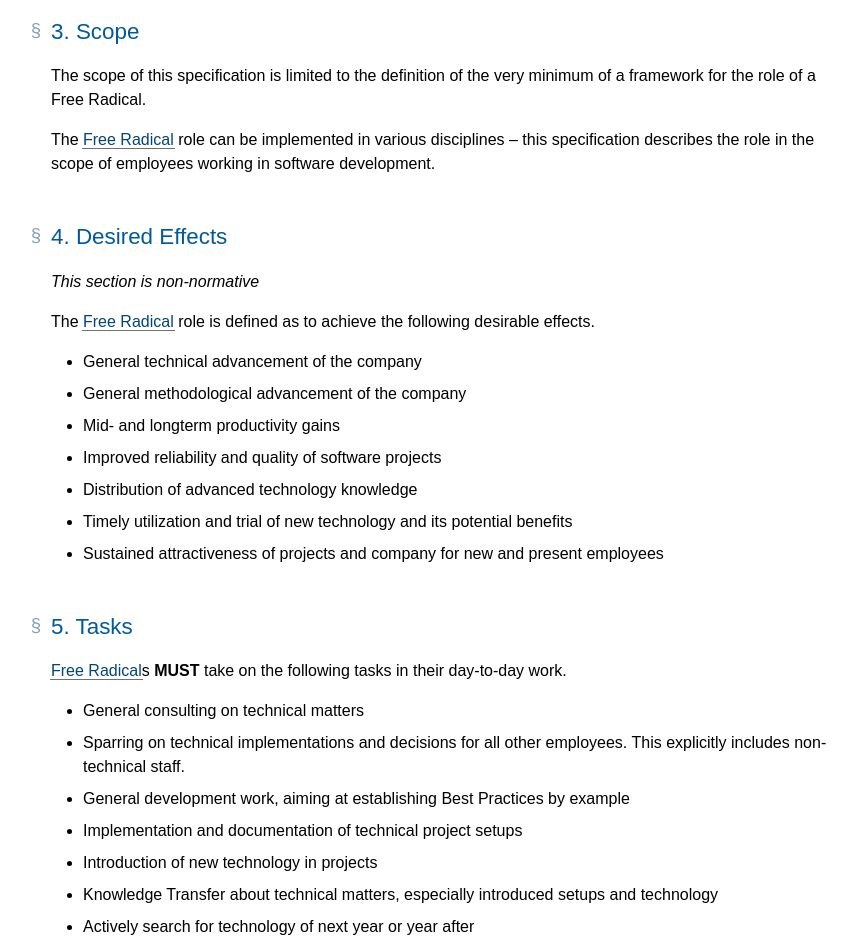
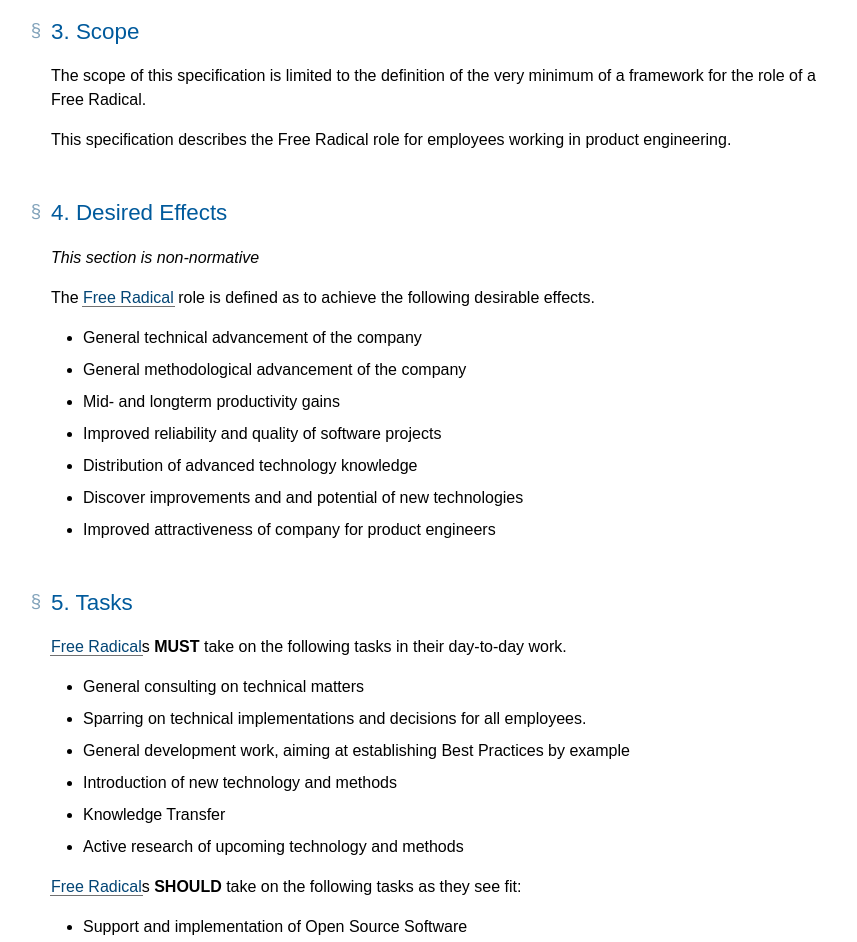
Before and after one commit to dipe/free-radical-specification, a website: page index.html in a window 1280 px wide. Shown: the part 1180-2122 px from the top of the page, without its empty margins (413-1270 px from the left). Drawn offline with Linux system fonts and the light colour scheme.

Commit message:
docs(spec): adapt according to offsite 10-2017

```diff
--- a/index.html
+++ b/index.html
@@ -1336,7 +1336,7 @@ Possible extra rowspan handling
   <div class="head">
    <p data-fill-with="logo"></p>
    <h1 class="p-name no-ref" id="title">Free Radical</h1>
-   <h2 class="no-num no-toc no-ref heading settled" id="subtitle"><span class="content">Editor’s Draft, <time class="dt-updated" datetime="2016-07-25">25 July 2016</time></span></h2>
+   <h2 class="no-num no-toc no-ref heading settled" id="subtitle"><span class="content">Editor’s Draft, <time class="dt-updated" datetime="2017-10-13">13 October 2017</time></span></h2>
    <div data-fill-with="spec-metadata">
     <dl>
      <dt>This version:
@@ -1402,7 +1402,7 @@ understanding the work of <a data-link-type="dfn" href="#free-radical" id="ref-f
 employees and employees striving to take on the role.</p>
    <p>List order do not infer any prioritization.</p>
    <h2 class="heading settled" data-level="2" id="m"><span class="secno">2. </span><span class="content">Terminology</span><a class="self-link" href="#m"></a></h2>
-   <p><dfn class="dfn-paneled" data-dfn-type="dfn" data-lt="Free Radical" data-noexport="" id="free-radical">Free Radical<span class="dfn-panel" data-deco=""><b><a href="#free-radical">#free-radical</a></b><b>Referenced in:</b><span><a href="#ref-for-free-radical-1">1. Introduction</a> <a href="#ref-for-free-radical-2">(2)</a></span><span><a href="#ref-for-free-radical-3">2. Terminology</a></span><span><a href="#ref-for-free-radical-4">3. Scope</a></span><span><a href="#ref-for-free-radical-5">4. Desired Effects</a></span><span><a href="#ref-for-free-radical-6">5. Tasks</a> <a href="#ref-for-free-radical-7">(2)</a></span><span><a href="#ref-for-free-radical-8">6. Requirements</a> <a href="#ref-for-free-radical-9">(2)</a></span><span><a href="#ref-for-free-radical-10">7. Frame conditions</a> <a href="#ref-for-free-radical-11">(2)</a> <a href="#ref-for-free-radical-12">(3)</a> <a href="#ref-for-free-radical-13">(4)</a> <a href="#ref-for-free-radical-14">(5)</a> <a href="#ref-for-free-radical-15">(6)</a></span><span><a href="#ref-for-free-radical-16">8. Supporting Measures</a> <a href="#ref-for-free-radical-17">(2)</a> <a href="#ref-for-free-radical-18">(3)</a> <a href="#ref-for-free-radical-19">(4)</a></span></span></dfn> defines a role employees working in software development
+   <p><dfn class="dfn-paneled" data-dfn-type="dfn" data-lt="Free Radical" data-noexport="" id="free-radical">Free Radical<span class="dfn-panel" data-deco=""><b><a href="#free-radical">#free-radical</a></b><b>Referenced in:</b><span><a href="#ref-for-free-radical-1">1. Introduction</a> <a href="#ref-for-free-radical-2">(2)</a></span><span><a href="#ref-for-free-radical-3">2. Terminology</a></span><span><a href="#ref-for-free-radical-4">4. Desired Effects</a></span><span><a href="#ref-for-free-radical-5">5. Tasks</a> <a href="#ref-for-free-radical-6">(2)</a></span><span><a href="#ref-for-free-radical-7">6. Requirements</a> <a href="#ref-for-free-radical-8">(2)</a></span><span><a href="#ref-for-free-radical-9">7. Frame conditions</a> <a href="#ref-for-free-radical-10">(2)</a> <a href="#ref-for-free-radical-11">(3)</a> <a href="#ref-for-free-radical-12">(4)</a> <a href="#ref-for-free-radical-13">(5)</a> <a href="#ref-for-free-radical-14">(6)</a></span><span><a href="#ref-for-free-radical-15">8. Supporting Measures</a> <a href="#ref-for-free-radical-16">(2)</a> <a href="#ref-for-free-radical-17">(3)</a> <a href="#ref-for-free-radical-18">(4)</a></span></span></dfn> defines a role employees working in software development
 can take on. Organizations implementing the <a data-link-type="dfn" href="#free-radical" id="ref-for-free-radical-3">Free Radical</a> role can
 assume certain <a href="#effects">desirable effects</a> taking hold.
 The role comes with a distinct set of liberties and requirements.
@@ -1412,12 +1412,10 @@ taking on the role has to fulfill are described in separate sections of this doc
    <h2 class="heading settled" data-level="3" id="scope"><span class="secno">3. </span><span class="content">Scope</span><a class="self-link" href="#scope"></a></h2>
    <p>The scope of this specification is limited to the definition of the very minimum
 of a framework for the role of a Free Radical.</p>
-   <p>The <a data-link-type="dfn" href="#free-radical" id="ref-for-free-radical-4">Free Radical</a> role can be implemented in various disciplines – this
-specification describes the role in the scope of employees working in software
-development.</p>
+   <p>This specification describes the Free Radical role for employees working in product engineering.</p>
    <h2 class="heading settled" data-level="4" id="effects"><span class="secno">4. </span><span class="content">Desired Effects</span><a class="self-link" href="#effects"></a></h2>
    <p><i>This section is non-normative</i></p>
-   <p>The <a data-link-type="dfn" href="#free-radical" id="ref-for-free-radical-5">Free Radical</a> role is defined as to achieve the following desirable
+   <p>The <a data-link-type="dfn" href="#free-radical" id="ref-for-free-radical-4">Free Radical</a> role is defined as to achieve the following desirable
 effects.</p>
    <ul>
     <li data-md="">
@@ -1431,29 +1429,27 @@ effects.</p>
     <li data-md="">
      <p>Distribution of advanced technology knowledge</p>
     <li data-md="">
-     <p>Timely utilization and trial of new technology and its potential benefits</p>
-    <li data-md="">
-     <p>Sustained attractiveness of projects and company for new and present employees</p>
+     <p>Discover improvements and and potential of new technologies</p>
+    <li data-md="">
+     <p>Improved attractiveness of company for product engineers</p>
    </ul>
    <h2 class="heading settled" data-level="5" id="tasks"><span class="secno">5. </span><span class="content">Tasks</span><a class="self-link" href="#tasks"></a></h2>
-   <p><a data-link-type="dfn" href="#free-radical" id="ref-for-free-radical-6">Free Radical</a>s <strong>MUST</strong> take on the following tasks in their day-to-day work.</p>
+   <p><a data-link-type="dfn" href="#free-radical" id="ref-for-free-radical-5">Free Radical</a>s <strong>MUST</strong> take on the following tasks in their day-to-day work.</p>
    <ul>
     <li data-md="">
      <p>General consulting on technical matters</p>
     <li data-md="">
-     <p>Sparring on technical implementations and decisions for all other employees. This explicitly includes non-technical staff.</p>
+     <p>Sparring on technical implementations and decisions for all employees.</p>
     <li data-md="">
      <p>General development work, aiming at establishing Best Practices by example</p>
     <li data-md="">
-     <p>Implementation and documentation of technical project setups</p>
-    <li data-md="">
-     <p>Introduction of new technology in projects</p>
-    <li data-md="">
-     <p>Knowledge Transfer about technical matters, especially introduced setups and technology</p>
-    <li data-md="">
-     <p>Actively search for technology of next year or year after</p>
+     <p>Introduction of new technology and methods</p>
+    <li data-md="">
+     <p>Knowledge Transfer</p>
+    <li data-md="">
+     <p>Active research of upcoming technology and methods</p>
    </ul>
-   <p><a data-link-type="dfn" href="#free-radical" id="ref-for-free-radical-7">Free Radical</a>s <strong>SHOULD</strong> take on the following tasks as they see fit:</p>
+   <p><a data-link-type="dfn" href="#free-radical" id="ref-for-free-radical-6">Free Radical</a>s <strong>SHOULD</strong> take on the following tasks as they see fit:</p>
    <ul>
     <li data-md="">
      <p>Support and implementation of Open Source Software</p>
@@ -1463,7 +1459,7 @@ effects.</p>
      <p>Presentations and talks inside and outside of the company</p>
    </ul>
    <h2 class="heading settled" data-level="6" id="requirements"><span class="secno">6. </span><span class="content">Requirements</span><a class="self-link" href="#requirements"></a></h2>
-   <p>Employees striving to fulfill the <a data-link-type="dfn" href="#free-radical" id="ref-for-free-radical-8">Free Radical</a> role <b>MUST</b> have
+   <p>Employees striving to fulfill the <a data-link-type="dfn" href="#free-radical" id="ref-for-free-radical-7">Free Radical</a> role <b>MUST</b> have
 the following abilities:</p>
    <ul>
     <li data-md="">
@@ -1483,54 +1479,60 @@ the following abilities:</p>
     <li data-md="">
      <p>Ability to reason about technical solutions in a nuanced and pragmatic manner</p>
    </ul>
-   <p>Additionally <a data-link-type="dfn" href="#free-radical" id="ref-for-free-radical-9">Free Radical</a>s <b>SHOULD</b> sport the following attributes
+   <p>Additionally <a data-link-type="dfn" href="#free-radical" id="ref-for-free-radical-8">Free Radical</a>s <b>SHOULD</b> sport the following attributes
 and qualities</p>
    <ul>
     <li data-md="">
-     <p>Distinct motivation to improve upon existing solutions</p>
+     <p>Strong motivation to improve upon existing solutions</p>
     <li data-md="">
      <p>Readiness to learn far beyond the personal horizon</p>
     <li data-md="">
+     <p>Capabilities to think outside of traditional and present boundaries</p>
+    <li data-md="">
      <p>Courage to assume calculated risks</p>
-    <li data-md="">
-     <p>Capabilities to to think outside of traditional and present boundaries</p>
     <li data-md="">
      <p>Strong sense for opportunities and risks of applied technology</p>
    </ul>
    <h2 class="heading settled" data-level="7" id="conditions"><span class="secno">7. </span><span class="content">Frame conditions</span><a class="self-link" href="#conditions"></a></h2>
-   <p>For efficient implementation of the <a data-link-type="dfn" href="#free-radical" id="ref-for-free-radical-10">Free Radical</a> role the following
+   <p>For efficient implementation of the <a data-link-type="dfn" href="#free-radical" id="ref-for-free-radical-9">Free Radical</a> role the following
 frame conditions <strong>SHOULD</strong> be met:</p>
    <ul>
     <li data-md="">
-     <p><a data-link-type="dfn" href="#free-radical" id="ref-for-free-radical-11">Free Radical</a>s decide independently on their involvement in projects</p>
-    <li data-md="">
-     <p>Projects avoid planning with <a data-link-type="dfn" href="#free-radical" id="ref-for-free-radical-12">Free Radical</a>s as permanent project members</p>
-    <li data-md="">
-     <p><a data-link-type="dfn" href="#free-radical" id="ref-for-free-radical-13">Free Radical</a>s account only partially for their productive work times</p>
-    <li data-md="">
-     <p><a data-link-type="dfn" href="#free-radical" id="ref-for-free-radical-14">Free Radical</a>s have the liberties to take calculated risks in their field of work</p>
-    <li data-md="">
-     <p><a data-link-type="dfn" href="#free-radical" id="ref-for-free-radical-15">Free Radical</a>s are directly available for questions and sparring to other employees</p>
+     <p><a data-link-type="dfn" href="#free-radical" id="ref-for-free-radical-10">Free Radical</a>s decide independently on their involvement in projects</p>
+    <li data-md="">
+     <p>Projects avoid planning with <a data-link-type="dfn" href="#free-radical" id="ref-for-free-radical-11">Free Radical</a>s as permanent project members</p>
+    <li data-md="">
+     <p><a data-link-type="dfn" href="#free-radical" id="ref-for-free-radical-12">Free Radical</a>s account only partially for their work times</p>
+    <li data-md="">
+     <p><a data-link-type="dfn" href="#free-radical" id="ref-for-free-radical-13">Free Radical</a>s have the liberties to take calculated risks in their field of work</p>
+    <li data-md="">
+     <p><a data-link-type="dfn" href="#free-radical" id="ref-for-free-radical-14">Free Radical</a>s are directly available for questions and sparring to other employees</p>
    </ul>
    <h2 class="heading settled" data-level="8" id="measures"><span class="secno">8. </span><span class="content">Supporting Measures</span><a class="self-link" href="#measures"></a></h2>
-   <p>To help an efficient and successful implementation of the <a data-link-type="dfn" href="#free-radical" id="ref-for-free-radical-16">Free Radical</a> role a range of additional measures can be taken.</p>
+   <p>To help an efficient and successful implementation of the <a data-link-type="dfn" href="#free-radical" id="ref-for-free-radical-15">Free Radical</a> role a range of additional measures can be taken.</p>
    <ul>
     <li data-md="">
-     <p>Regular surveys inquiring about the perceived performance of <a data-link-type="dfn" href="#free-radical" id="ref-for-free-radical-17">Free Radicals</a></p>
-    <li data-md="">
-     <p>Transparency about the current work of <a data-link-type="dfn" href="#free-radical" id="ref-for-free-radical-18">Free Radicals</a>, e.g. by publishing it on blogs</p>
-    <li data-md="">
-     <p>Regular updates on the self-improvement efforts undertaken by <a data-link-type="dfn" href="#free-radical" id="ref-for-free-radical-19">Free Radical</a></p>
+     <p>Regular surveys inquiring about the perceived performance of <a data-link-type="dfn" href="#free-radical" id="ref-for-free-radical-16">Free Radicals</a></p>
+    <li data-md="">
+     <p>Transparency about the current work of <a data-link-type="dfn" href="#free-radical" id="ref-for-free-radical-17">Free Radicals</a>, e.g. by publishing it on blogs</p>
+    <li data-md="">
+     <p>Regular updates on the self-improvement efforts undertaken by <a data-link-type="dfn" href="#free-radical" id="ref-for-free-radical-18">Free Radicals</a></p>
    </ul>
    <h2 class="heading settled" data-level="9" id="acknowledgments"><span class="secno">9. </span><span class="content">Acknowledgements</span><a class="self-link" href="#acknowledgments"></a></h2>
    <p>The following people have greatly contributed to this specification:</p>
    <ul>
     <li data-md="">
+     <p>Clemens Akens</p>
+    <li data-md="">
      <p>Peter Ehrenberg</p>
     <li data-md="">
      <p>Helge</p>
     <li data-md="">
      <p>Felicitas Kugland</p>
+    <li data-md="">
+     <p>Mario Nebl</p>
+    <li data-md="">
+     <p>Janno Rothfos</p>
     <li data-md="">
      <p>Markus Wolf</p>
    </ul>
--- a/package.json
+++ b/package.json
@@ -7,7 +7,7 @@
     "start": "npm run watch & npm run sync",
     "sync": "browser-sync start --server --files \"*.html\"",
     "build": "npm run bikeshed spec -- *.bs",
-    "watch": "chokidar *.bs --initial -c \"if [ \"{event}\" = \"change\" ]; then npm run bikeshed spec -- {path}; fi\"",
+    "watch": "chokidar index.bs --initial -c \"npm run bikeshed spec -- {path}\"",
     "commit": "git-cz",
     "commitmsg": "conventional-changelog-lint -e",
     "preinstall": "virtualenv -p python2.7 env",
```
Also changed, not shown: readme.md, 1 other file.
